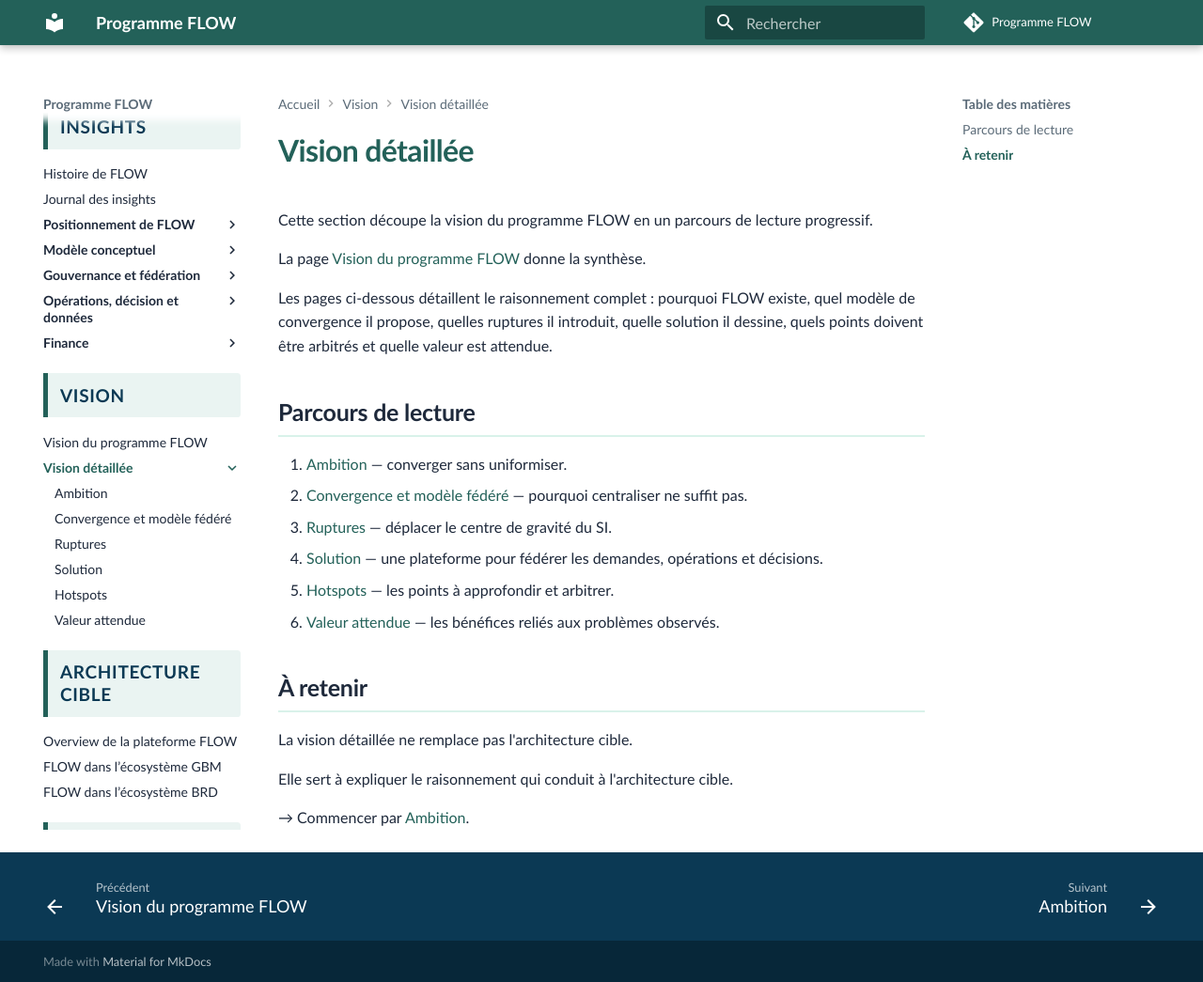
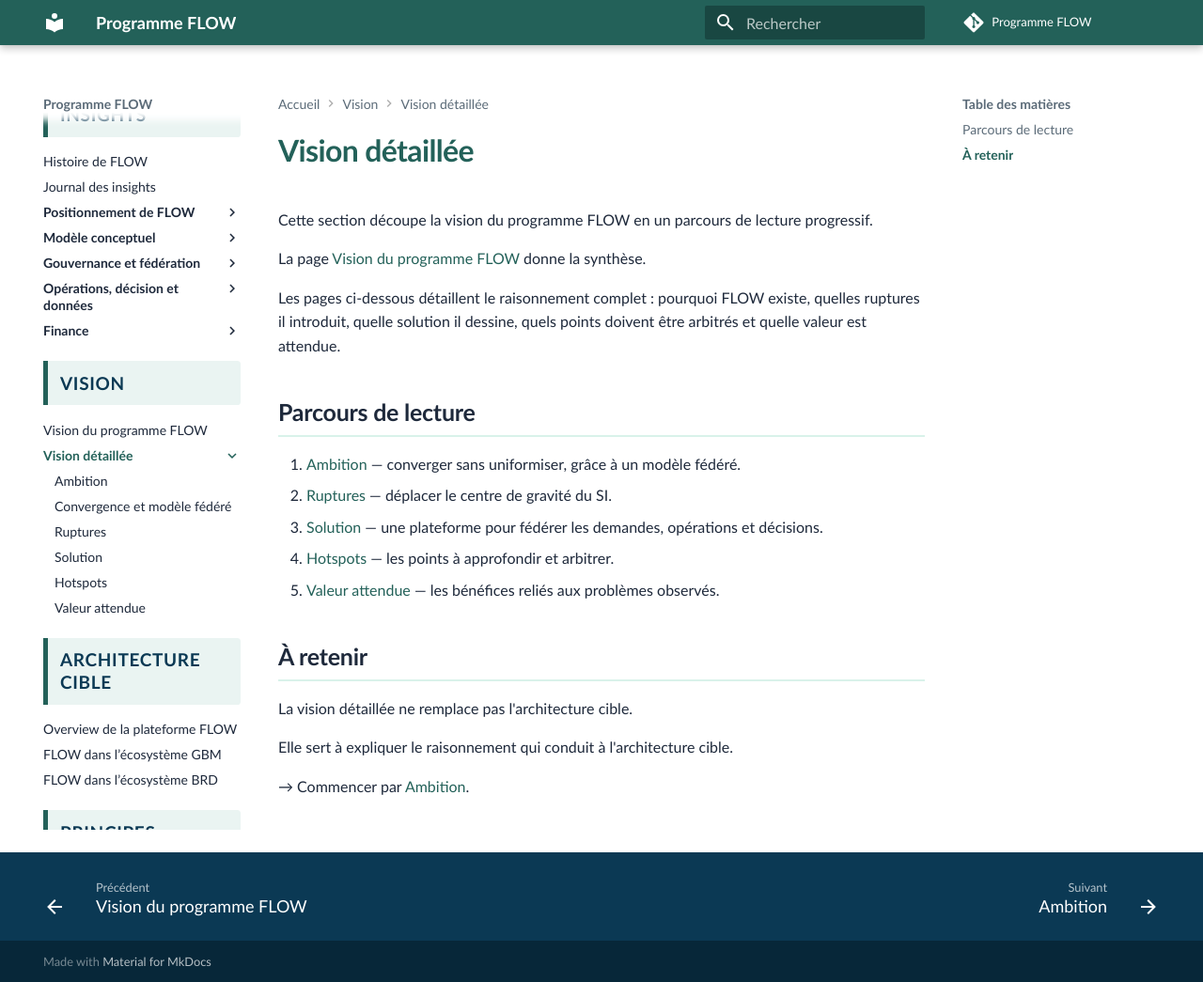
Before and after one commit to laurent-sintes/FLOW-Program, an MkDocs documentation site: the page built from docs/vision/vision-detaillee/index.md, in a window 1280 px wide and 1045 px high. Shown: the whole window at 94% size. Built offline with MkDocs 1.6.1 and Material for MkDocs 9.7.7, drawn with Linux system fonts in a browser that asks for light colours; comment, search, counter and statistics services are not loaded.

Commit message:
Simplifier le parcours de vision détaillée

```diff
--- a/docs/vision/vision-detaillee/index.md
+++ b/docs/vision/vision-detaillee/index.md
@@ -4,16 +4,15 @@
 
 La page [Vision du programme FLOW](../vision-programme-flow.md) donne la synthèse.
 
-Les pages ci-dessous détaillent le raisonnement complet : pourquoi FLOW existe, quel modèle de convergence il propose, quelles ruptures il introduit, quelle solution il dessine, quels points doivent être arbitrés et quelle valeur est attendue.
+Les pages ci-dessous détaillent le raisonnement complet : pourquoi FLOW existe, quelles ruptures il introduit, quelle solution il dessine, quels points doivent être arbitrés et quelle valeur est attendue.
 
 ## Parcours de lecture
 
-1. [Ambition](1-ambition-et-contexte.md) — converger sans uniformiser.
-2. [Convergence et modèle fédéré](2-convergence-et-modele-federe.md) — pourquoi centraliser ne suffit pas.
-3. [Ruptures](3-ruptures-structurantes.md) — déplacer le centre de gravité du SI.
-4. [Solution](4-plateforme-flow.md) — une plateforme pour fédérer les demandes, opérations et décisions.
-5. [Hotspots](5-hotspots.md) — les points à approfondir et arbitrer.
-6. [Valeur attendue](6-valeur-attendue.md) — les bénéfices reliés aux problèmes observés.
+1. [Ambition](1-ambition-et-contexte.md) — converger sans uniformiser, grâce à un modèle fédéré.
+2. [Ruptures](3-ruptures-structurantes.md) — déplacer le centre de gravité du SI.
+3. [Solution](4-plateforme-flow.md) — une plateforme pour fédérer les demandes, opérations et décisions.
+4. [Hotspots](5-hotspots.md) — les points à approfondir et arbitrer.
+5. [Valeur attendue](6-valeur-attendue.md) — les bénéfices reliés aux problèmes observés.
 
 ## À retenir
 
```
